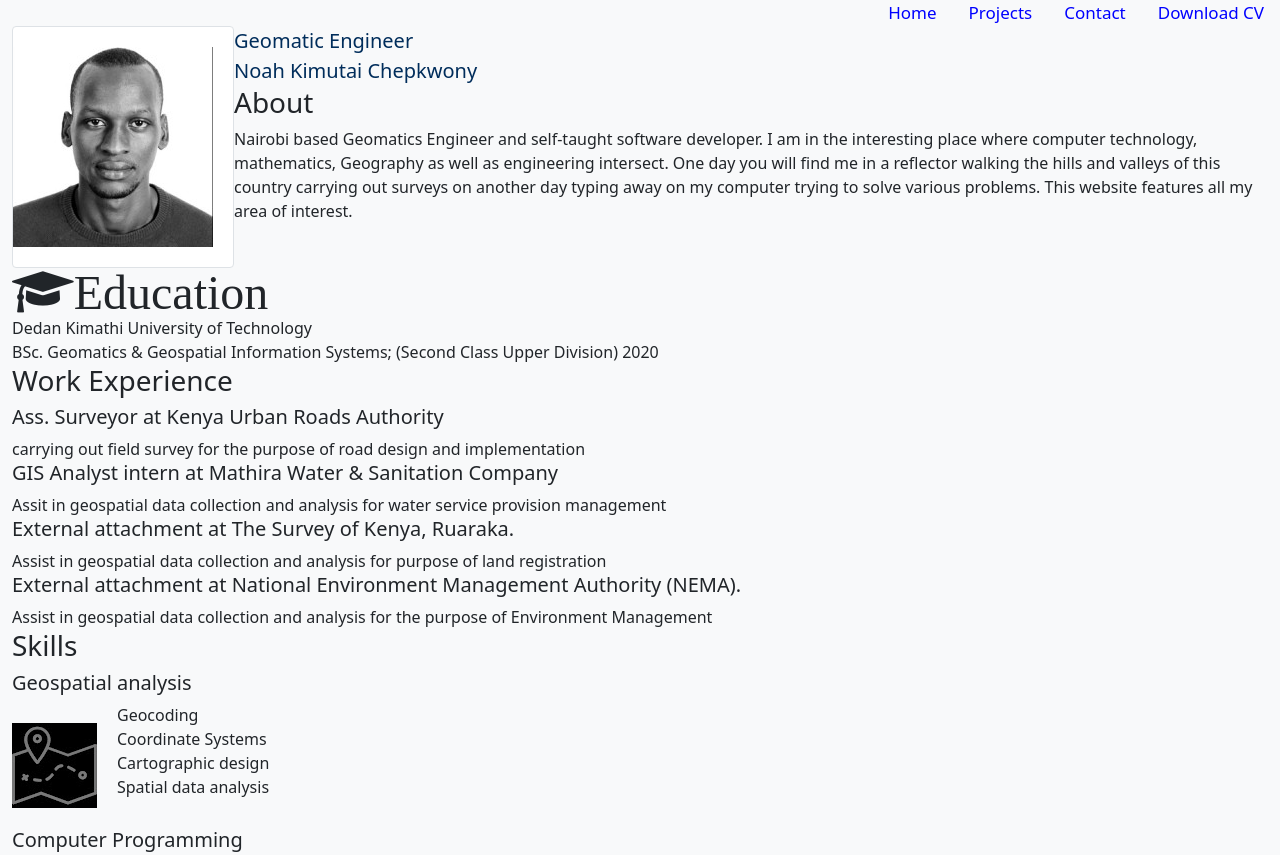
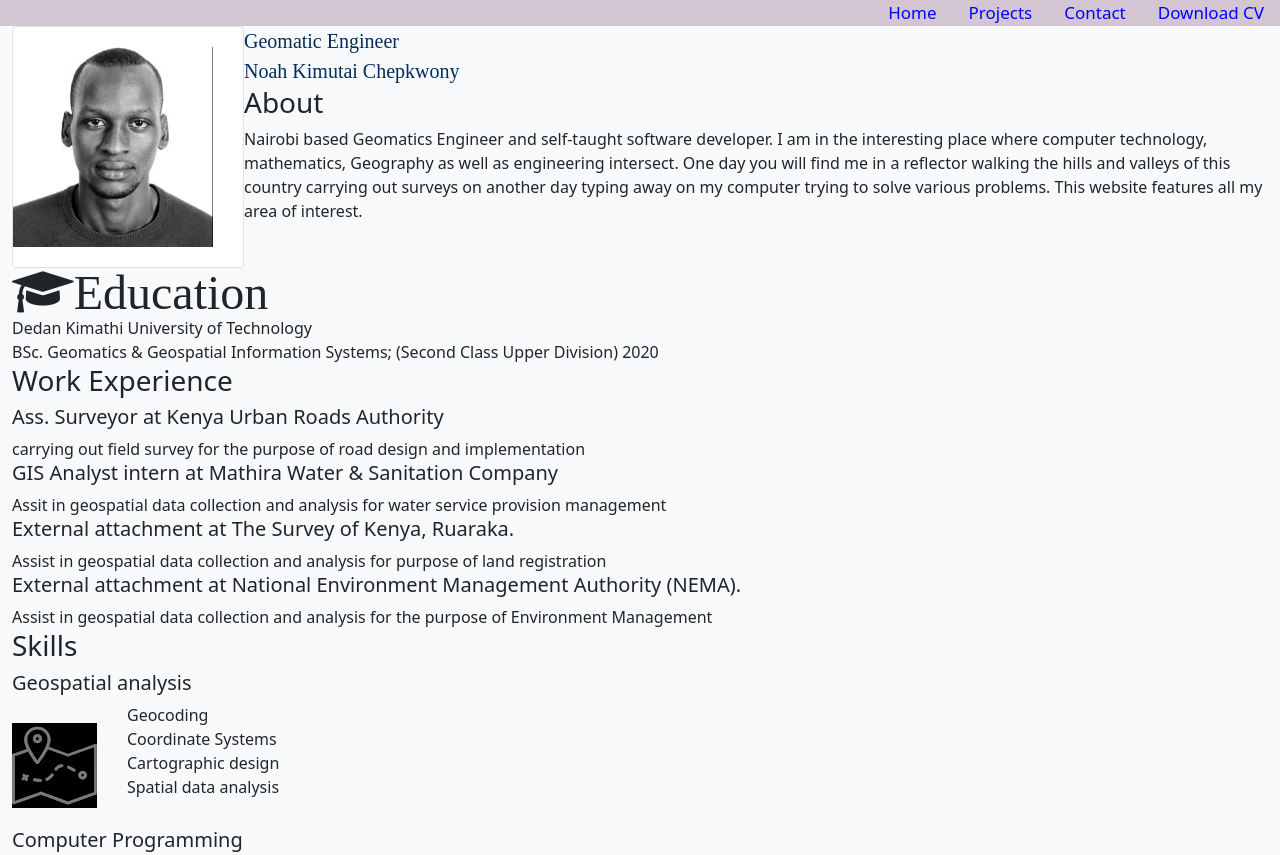
Before and after one commit to Noahkimtai/Noahkimtai.github.io, a plain HTML site: page index.html in a window 1280 px wide. Shown: the top 855 px of the page. Drawn offline with nearby package versions, Linux system fonts and the light colour scheme.

Commit message:
Background color added to seperate the sections

```diff
--- a/index.html
+++ b/index.html
@@ -13,7 +13,7 @@
     </head>
 
     <body class="bg-light">
-        <ul class="nav justify-content-end">
+        <ul class="nav justify-content-end" id="nav">
             <li class="nav-item">
                 <a  href= '#home'> Home</a> <!---use the #targetsectionid to link to a section of the page--->
             </li>
@@ -120,7 +120,7 @@
 
 
 <div class="container-fluid">
-    <section class="mb-4">
+    <section class="mb-4" id="contact">
 
         <!--Section heading-->
         <h2 class="h1-responsive font-weight-bold text-center my-4">Reach out</h2>
--- a/style.css
+++ b/style.css
@@ -1,7 +1,7 @@
 html{
     background-color: none;
     padding: 0px;
-    font-family: 'Open Sans',sans-serif;
+    font-family: 'Russo One','Open Sans',sans-serif;
     scroll-behavior: smooth;
 }
 body{
@@ -29,10 +29,20 @@ body{
 /* style the image and the about section of the page*/
 #myimg{
     float: left;
-    padding: 20px 20px 20px 0px;
+    padding: 20px 30px 20px 0px;
+}
+
+#Home #contact{
+	background-color: #fff;
+}
+
+#projects, #nav{
+	background-color: rgb(126, 76, 116,0.3);
+    /*opacity: 0.8;*/
 }
 
 .lead{
+    font-family: architect;
     color: #002D5B;
     line-height: 1.5em;
 }
```
